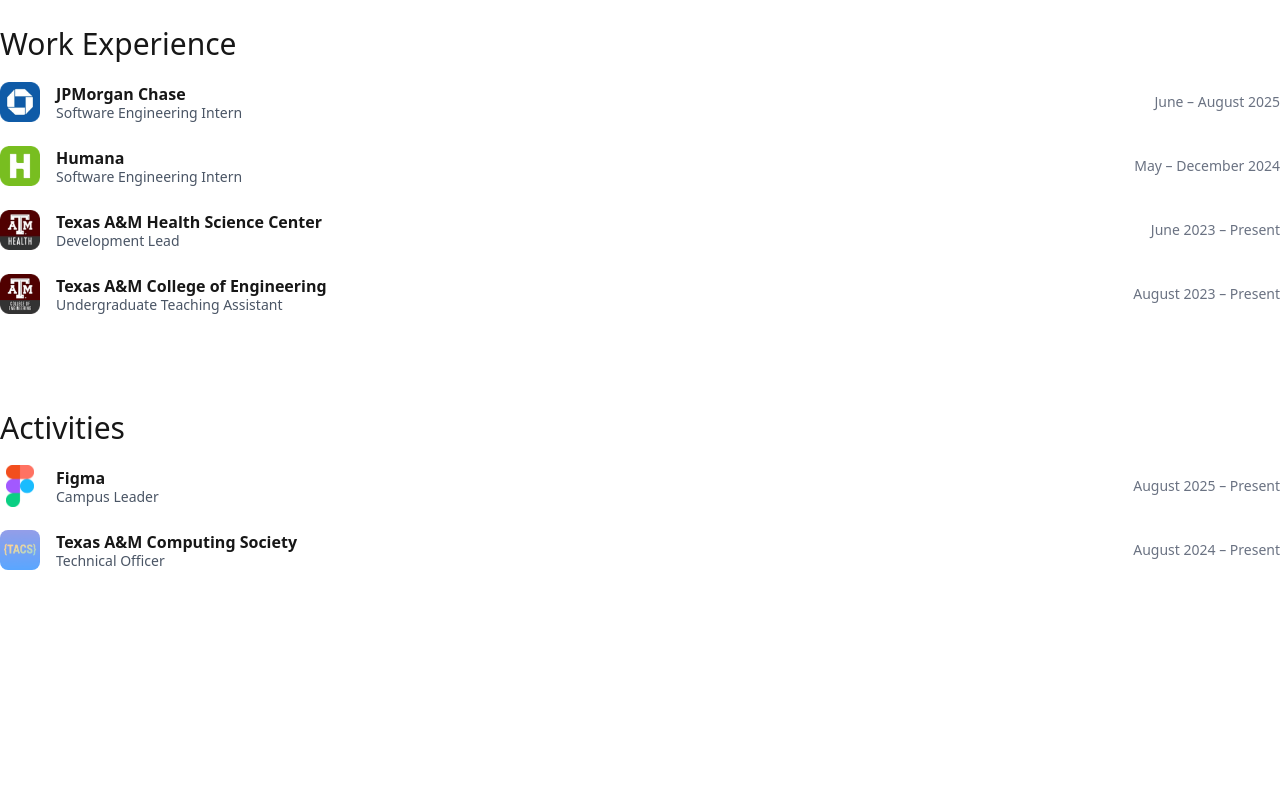
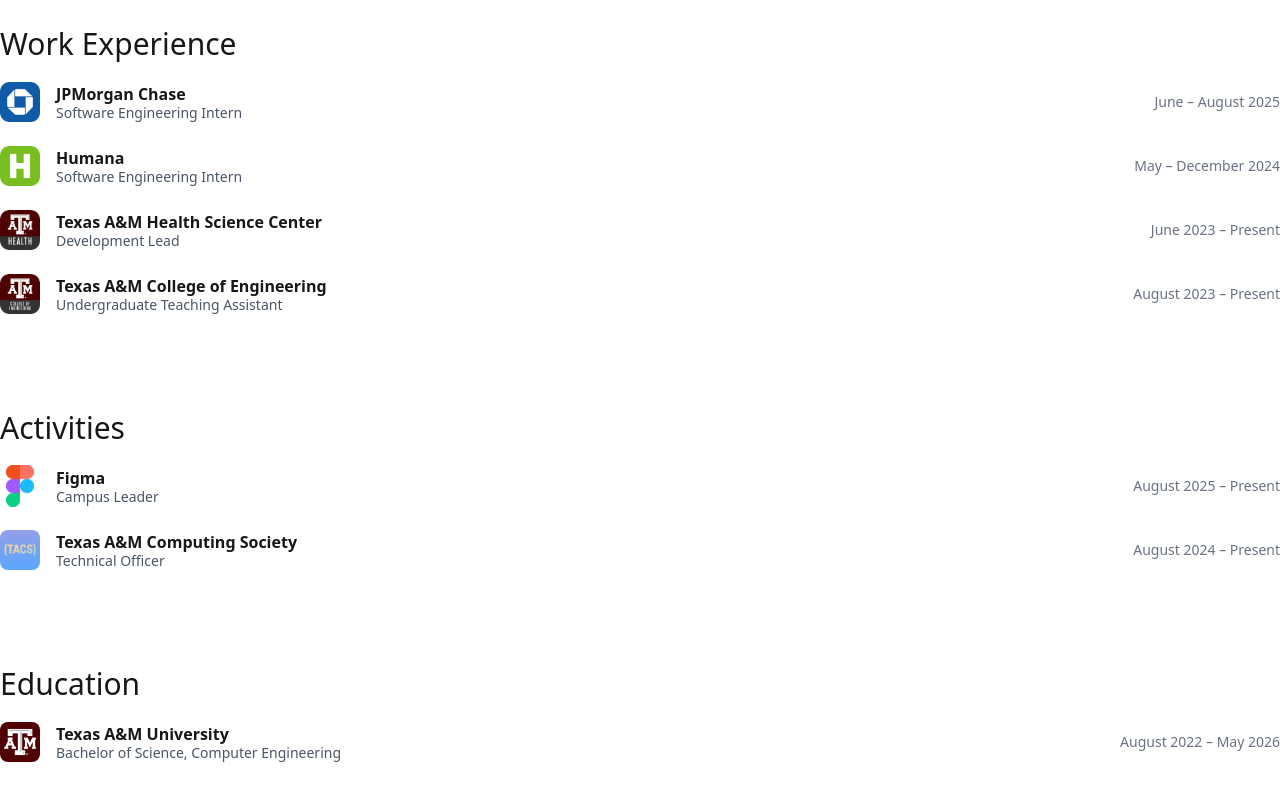
Before and after one commit to SumitNalavade/Portfolio, a Next.js app: page / in a window 1280 px wide. Shown: the part 719-1519 px from the top of the page. Before the commit the page ends 1337 px from the top, so only its background shows below. Built offline with nearby package versions, Linux system fonts and the light colour scheme.

Commit message:
Add education section

```diff
--- a/src/app/page.tsx
+++ b/src/app/page.tsx
@@ -201,6 +201,39 @@
           </div>
         </ul>
       </div>
+
+      <div className="space-y-5">
+        <p className="font-medium text-3xl">Education</p>
+
+        <ul className="space-y-6">
+          <div className="flex items-center justify-between w-full">
+            {/* Left side: logo + text */}
+            <div className="flex items-center gap-4">
+              <div className="h-10 w-10 rounded-lg flex items-center justify-center">
+                <Image
+                  src="/tamu_logo.png"
+                  alt="Texas A&M University"
+                  className="rounded-lg"
+                  width={50}
+                  height={50}
+                />
+              </div>
+
+              <div>
+                <div className="font-semibold leading-tight">Texas A&M University</div>
+                <div className="text-sm text-gray-600 leading-tight">
+                  Bachelor of Science, Computer Engineering
+                </div>
+              </div>
+            </div>
+
+            {/* Right side: date */}
+            <div className="text-sm text-gray-500 whitespace-nowrap">
+              August 2022 – May 2026
+            </div>
+          </div>
+        </ul>
+      </div>
     </div>
   );
 }
```
Also changed, not shown: public/tamu_logo.png (added).
